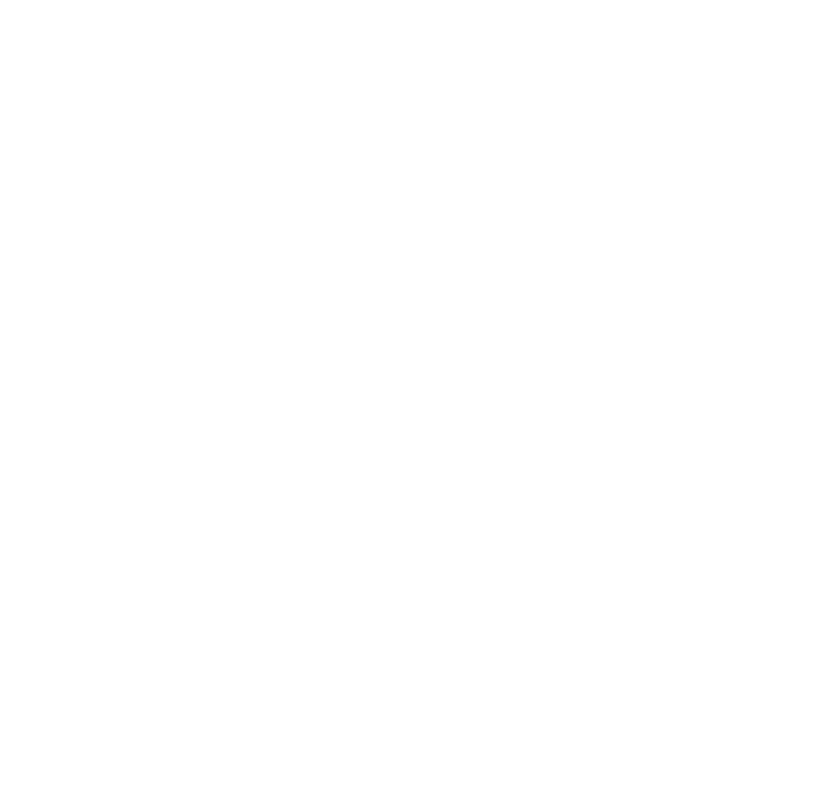
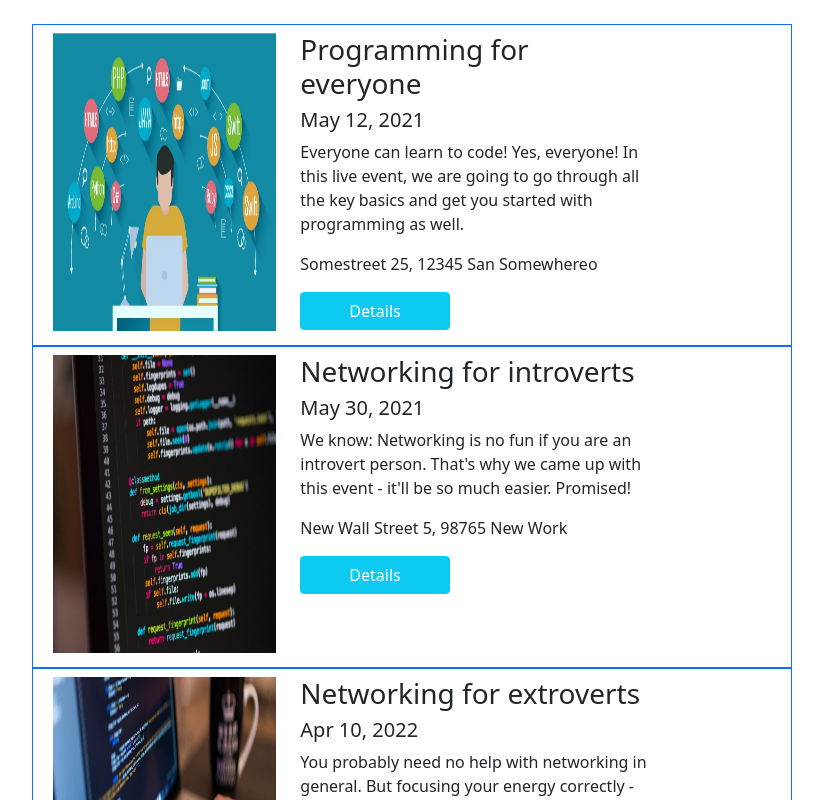
Before and after one commit to Mim-Hakkani/Next-Beginer_to_advanced2, a Next.js app: page / in a window 1280 px wide. Shown: the top 800 px of the page, without its empty margins (228-1051 px from the left). Built offline with nearby package versions, Linux system fonts and the light colour scheme.

Commit message:
single items is ready to use

```diff
--- /dev/null
+++ b/Components/Events/Events.js
@@ -0,0 +1,90 @@
+import moment from "moment";
+import Image from "next/image";
+import { useRouter } from "next/router";
+
+const DUMMY_EVENTS = [
+    {
+      id: 'e1',
+      title: 'Programming for everyone',
+      description:
+        'Everyone can learn to code! Yes, everyone! In this live event, we are going to go through all the key basics and get you started with programming as well.',
+      location: 'Somestreet 25, 12345 San Somewhereo',
+      date: '2021-05-12',
+      image: 'images/coding-3.jpeg',
+      isFeatured: false,
+    },
+    {
+      id: 'e2',
+      title: 'Networking for introverts',
+      description:
+        "We know: Networking is no fun if you are an introvert person. That's why we came up with this event - it'll be so much easier. Promised!",
+      location: 'New Wall Street 5, 98765 New Work',
+      date: '2021-05-30',
+      image: 'images/coding2.jpg',
+      isFeatured: true,
+    },
+    {
+      id: 'e3',
+      title: 'Networking for extroverts',
+      description:
+        'You probably need no help with networking in general. But focusing your energy correctly - that is something where most people can improve.',
+      location: 'My Street 12, 10115 Broke City',
+      date: '2022-04-10',
+      image: 'images/coding3.jpg',
+      isFeatured: true,
+    },
+  ];
+
+
+
+const Events = () => {
+    const router= useRouter()
+    // const ddt = router.push(`/events/mim`)
+
+
+    return (
+        <div className='container mt-4'>
+             <div className="row">
+                 <div className="col-md-2"></div>
+                 <div className="col-md-8">
+
+
+                         {
+                             DUMMY_EVENTS.map(event=>
+
+                                <div className="row border border-primary p-2" key={event.id}>
+
+                                <div className="col-md-4">
+                                    <Image src={'/'+event.image} alt="" height={800} width={600} />
+                                </div>
+                                <div className="col-md-6 ">
+                                    <div className="event-details">
+                                        <div className="h3">{event.title}  </div>
+                                         <h5>{moment(event.date).format('ll')}</h5>
+                                         <p>{event.description}</p>
+                                         <address>
+                                             {event.location}
+                                         </address>
+
+                                         <button className="btn btn-info text-white px-5"
+                                          onClick={()=>router.push(`/events/${event.id}`)}
+                                         >Details</button>
+                                    </div>
+                                </div>
+
+                                </div>
+                                )
+                         }
+
+
+
+
+
+                 </div>
+                 <div className="col-md-2"></div>
+             </div>
+        </div>
+    );
+};
+
+export default Events;
--- a/package.json
+++ b/package.json
@@ -9,6 +9,8 @@
     "lint": "next lint"
   },
   "dependencies": {
+    "bootstrap": "^5.1.3",
+    "moment": "^2.29.1",
     "next": "12.1.0",
     "react": "17.0.2",
     "react-dom": "17.0.2"
--- a/pages/_app.js
+++ b/pages/_app.js
@@ -1,4 +1,5 @@
 import '../styles/globals.css'
+import 'bootstrap/dist/css/bootstrap.css'
 
 function MyApp({ Component, pageProps }) {
   return <Component {...pageProps} />
--- a/pages/events/[eventid].js
+++ b/pages/events/[eventid].js
@@ -1,6 +1,11 @@
+import { useRouter } from "next/router";
 
 
 const  EventDetailspage = () => {
+
+    const router = useRouter();
+    const {eventid} = router.query
+
     return (
         <div>
             <h1>Events details page is herer</h1>
--- a/pages/index.js
+++ b/pages/index.js
@@ -1,4 +1,5 @@
 import Head from 'next/head'
+import Events from '../Components/Events/Events'
 
 
 export default function Home() {
@@ -8,7 +9,10 @@
         <title>Home pages</title>
         <meta name="description" content="Generated by create next app" />
         <link rel="icon" href="/favicon.ico" />
+
       </Head>
+
+      <Events />
 
 
     </div>
```
Also changed, not shown: Components/Events/SingleEvents.js (added, +11 -0 lines), pages/events/[...slug].js (+0 -39 lines), 1 other file (tests, documents, lock files or other folders).
